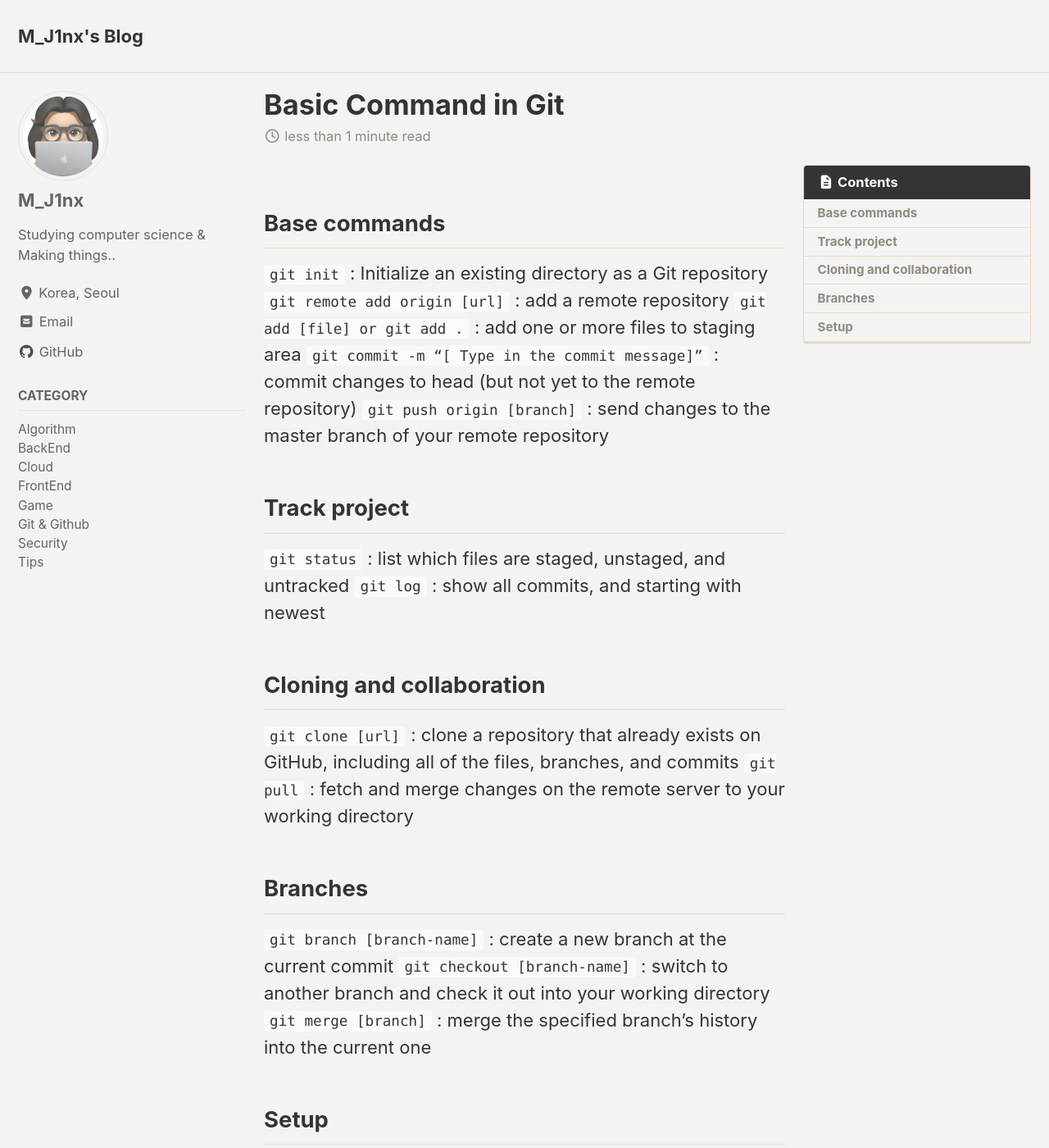
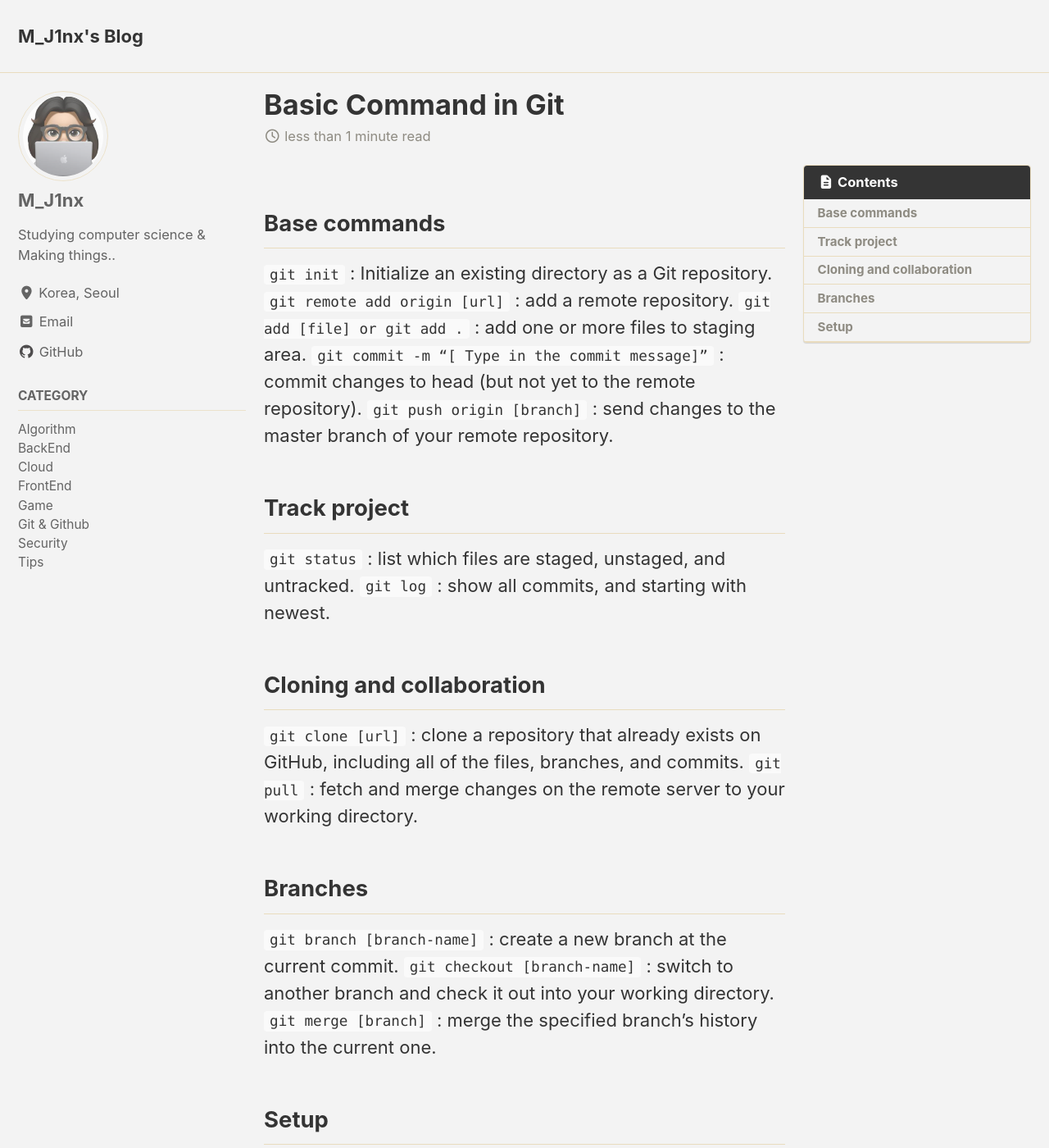
Before and after one commit to M-J1nx/M_J1nx.github.io, a Jekyll site: the page built from _posts/2025-02-04-Basic Command in Git.md, in a window 1280 px wide and 1400 px high. Shown: the whole window at 82% size. Built offline with Jekyll 4.4.1, drawn with Linux system fonts in a browser that asks for light colours; cached includes are drawn as plain includes; some of the changed text lies outside the part shown.

```diff
--- a/_posts/2025-02-04-Basic Command in Git.md
+++ b/_posts/2025-02-04-Basic Command in Git.md
@@ -16,25 +16,25 @@ last_modified_at: 2025-02-04
 
 ## Base commands
 
-`git init` : Initialize an existing directory as a Git repository
-`git remote add origin [url]` : add a remote repository
-`git add [file] or git add .` : add one or more files to staging area
-`git commit -m “[ Type in the commit message]”` : commit changes to head (but not yet to the remote repository)
-`git push origin [branch]` : send changes to the master branch of your remote repository
+`git init` : Initialize an existing directory as a Git repository.
+`git remote add origin [url]` : add a remote repository.
+`git add [file] or git add .` : add one or more files to staging area.
+`git commit -m “[ Type in the commit message]”` : commit changes to head (but not yet to the remote repository).
+`git push origin [branch]` : send changes to the master branch of your remote repository.
 
 ## Track project
 
-`git status` : list which files are staged, unstaged, and untracked
-`git log` : show all commits, and starting with newest
+`git status` : list which files are staged, unstaged, and untracked.
+`git log` : show all commits, and starting with newest.
 
 ## Cloning and collaboration
-`git clone [url]` : clone a repository that already exists on GitHub, including all of the files, branches, and commits
-`git pull` : fetch and merge changes on the remote server to your working directory
+`git clone [url]` : clone a repository that already exists on GitHub, including all of the files, branches, and commits.
+`git pull` : fetch and merge changes on the remote server to your working directory.
 
 ## Branches
-`git branch [branch-name]` : create a new branch at the current commit
-`git checkout [branch-name]` : switch to another branch and check it out into your working directory
-`git merge [branch]` : merge the specified branch’s history into the current one
+`git branch [branch-name]` : create a new branch at the current commit.
+`git checkout [branch-name]` : switch to another branch and check it out into your working directory.
+`git merge [branch]` : merge the specified branch’s history into the current one.
 
 ## Setup
-`git config --global user.name “[firstname lastname]”` : set a name that is identifiable for credit when review version history
+`git config --global user.name “[firstname lastname]”` : set a name that is identifiable for credit when review version history.
```
